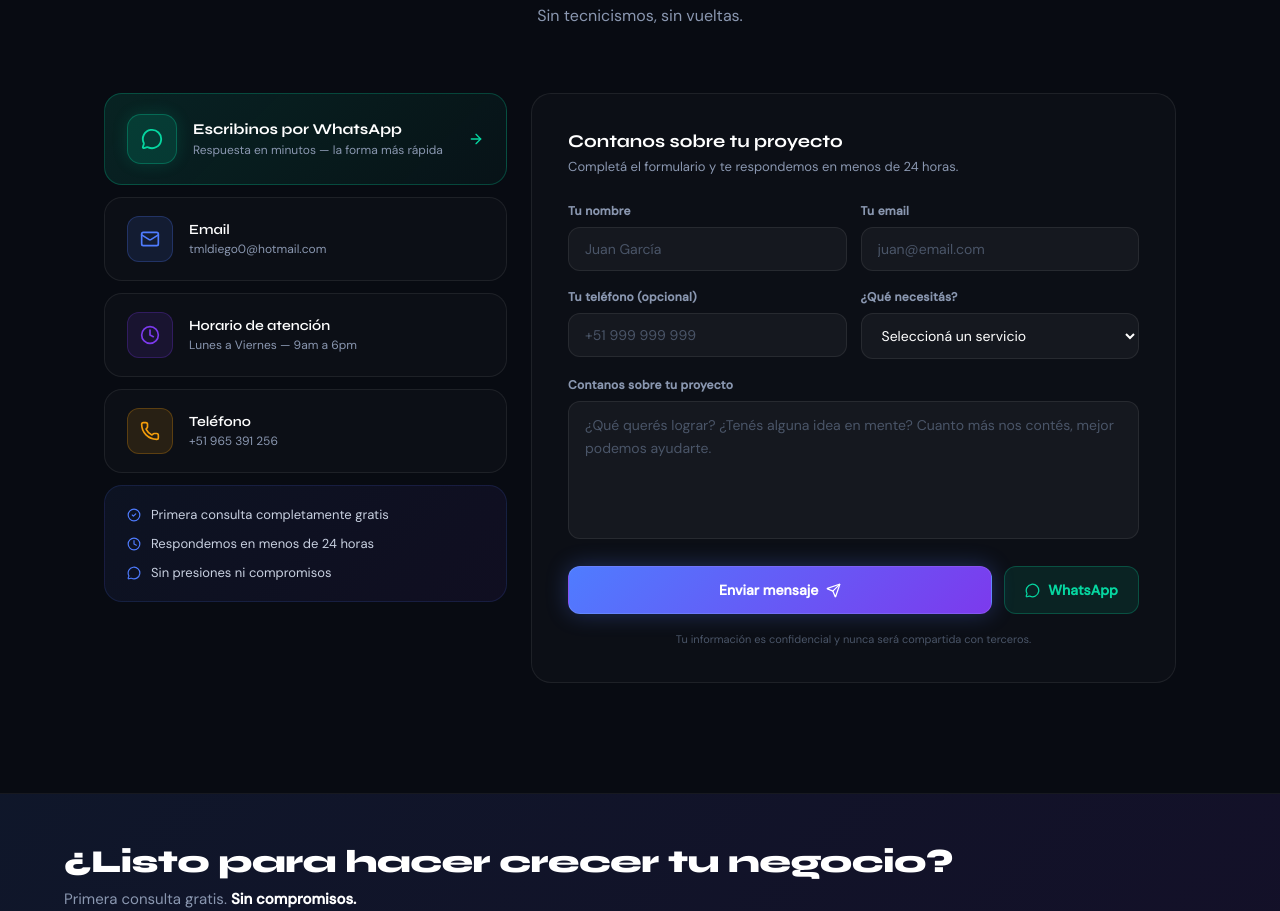
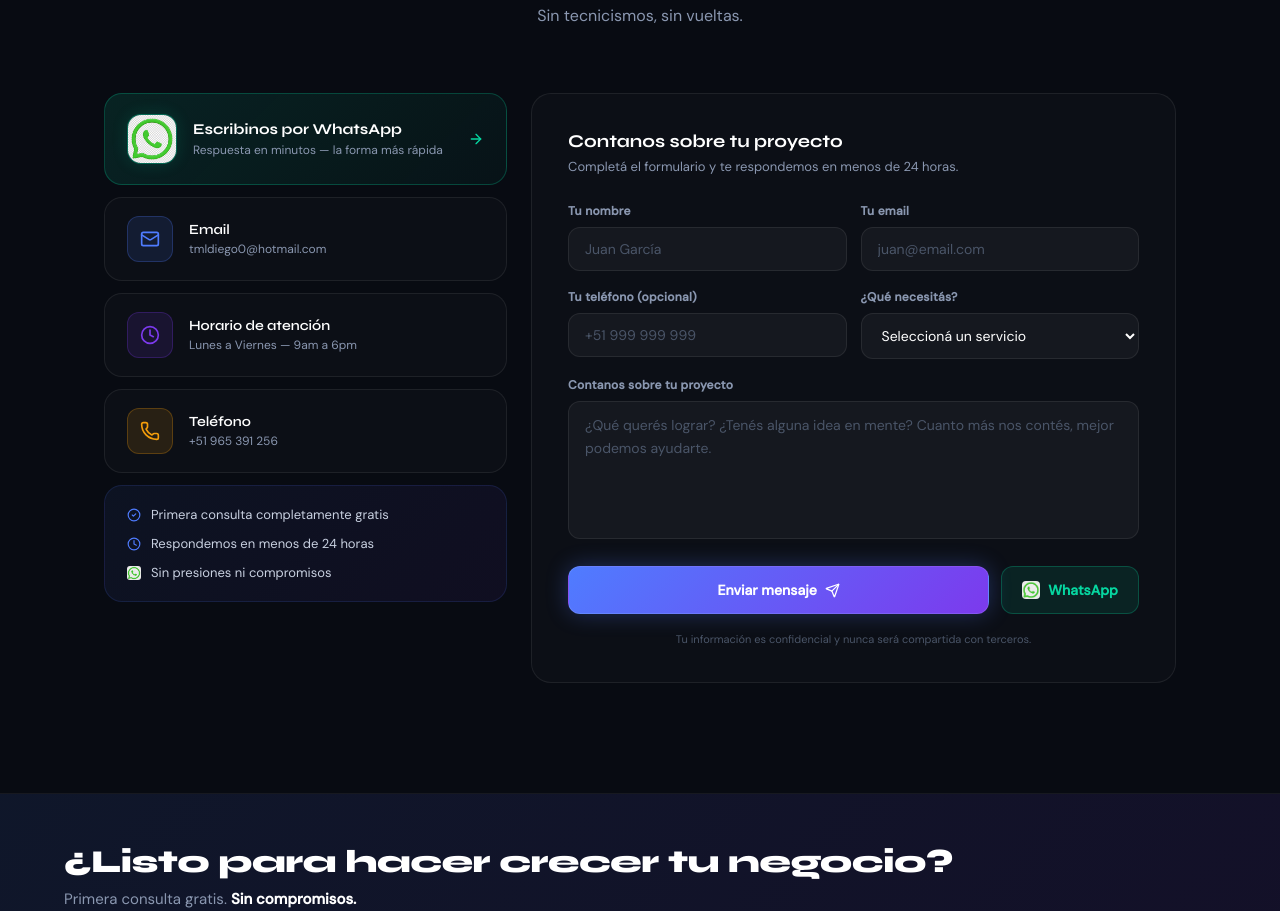
Before and after one commit to Reverse07/Orbit-Digital, a Next.js app: page / in a window 1280 px wide. Shown: the part 8149-9060 px from the top of the page. Built offline with nearby package versions, Linux system fonts and the light colour scheme.

Commit message:
add WhatsApp logo to contact section

```diff
--- a/components/sections/Contact.tsx
+++ b/components/sections/Contact.tsx
@@ -2,11 +2,12 @@
 
 import { useState } from 'react'
 import { motion, AnimatePresence } from 'framer-motion'
-import { Send, MessageCircle, Mail, Clock, CheckCircle2, ArrowRight, Phone } from 'lucide-react'
+import { Send, Mail, Clock, CheckCircle2, ArrowRight, Phone } from 'lucide-react'
+import Image from 'next/image'
 
 const WHATSAPP = '51965391256'
 const EMAIL = 'tmldiego0@hotmail.com'
-const FORMSPREE_ENDPOINT = 'https://formspree.io/f/xgonorvv' // 👈 Tu endpoint de Formspree
+const FORMSPREE_ENDPOINT = 'https://formspree.io/f/xgonorvv'
 
 const services = [
   { value: 'web', label: 'Página Web Profesional' },
@@ -19,7 +20,7 @@ const services = [
 const guarantees = [
   { icon: CheckCircle2, text: 'Primera consulta completamente gratis' },
   { icon: Clock, text: 'Respondemos en menos de 24 horas' },
-  { icon: MessageCircle, text: 'Sin presiones ni compromisos' },
+  { icon: null, text: 'Sin presiones ni compromisos', isWhatsapp: true },
 ]
 
 export default function Contact() {
@@ -43,28 +44,25 @@ export default function Contact() {
     try {
       const response = await fetch(FORMSPREE_ENDPOINT, {
         method: 'POST',
-        headers: {
-          'Content-Type': 'application/json',
-        },
+        headers: { 'Content-Type': 'application/json' },
         body: JSON.stringify({
           name: formData.name,
           email: formData.email,
           phone: formData.phone,
           service: services.find(s => s.value === formData.service)?.label || formData.service,
           message: formData.message,
-          _subject: `Nuevo mensaje de ${formData.name} - Orbit Digital`, // Asunto del email
+          _subject: `Nuevo mensaje de ${formData.name} - Orbit Digital`,
         }),
       })
 
       if (response.ok) {
         setSent(true)
-        // Opcional: Limpiar el formulario
         setFormData({ name: '', email: '', phone: '', service: '', message: '' })
       } else {
         const data = await response.json()
         setError(data.error || 'Hubo un error al enviar el mensaje. Por favor intentá de nuevo.')
       }
-    } catch (err) {
+    } catch {
       setError('Error de conexión. Por favor intentá de nuevo o escribinos por WhatsApp.')
     } finally {
       setLoading(false)
@@ -161,8 +159,15 @@ export default function Contact() {
                 display: 'flex', alignItems: 'center', justifyContent: 'center',
                 background: 'rgba(6,214,160,0.15)', border: '1px solid rgba(6,214,160,0.3)',
                 boxShadow: '0 0 16px rgba(6,214,160,0.15)',
+                overflow: 'hidden', position: 'relative',
               }}>
-                <MessageCircle size={22} color="#06d6a0" />
+                <Image
+                  src="/img/whatsappLogo.jpg"
+                  alt="WhatsApp"
+                  fill
+                  style={{ objectFit: 'cover' }}
+                  sizes="50px"
+                />
               </div>
               <div style={{ flex: 1 }}>
                 <div style={{
@@ -250,7 +255,13 @@ export default function Contact() {
             }}>
               {guarantees.map((g, i) => (
                 <div key={i} style={{ display: 'flex', alignItems: 'center', gap: 10 }}>
-                  <g.icon size={14} color="#4f7cff" style={{ flexShrink: 0 }} />
+                  {g.isWhatsapp ? (
+                    <div style={{ width: 14, height: 14, borderRadius: 3, overflow: 'hidden', position: 'relative', flexShrink: 0 }}>
+                      <Image src="/img/whatsappLogo.jpg" alt="WhatsApp" fill style={{ objectFit: 'cover' }} sizes="14px" />
+                    </div>
+                  ) : (
+                    g.icon && <g.icon size={14} color="#4f7cff" style={{ flexShrink: 0 }} />
+                  )}
                   <span style={{ color: '#c8d0e0', fontSize: 13 }}>{g.text}</span>
                 </div>
               ))}
@@ -264,7 +275,6 @@ export default function Contact() {
           >
             <AnimatePresence mode="wait">
               {sent ? (
-                /* Estado enviado */
                 <motion.div
                   key="success"
                   initial={{ opacity: 0, scale: 0.95 }}
@@ -309,7 +319,6 @@ export default function Contact() {
                 </motion.div>
 
               ) : (
-                /* Formulario */
                 <motion.div
                   key="form"
                   initial={{ opacity: 0 }} animate={{ opacity: 1 }}
@@ -342,7 +351,6 @@ export default function Contact() {
 
                   <form onSubmit={handleSubmit} style={{ display: 'flex', flexDirection: 'column', gap: 18 }}>
 
-                    {/* Nombre + Email */}
                     <div style={{ display: 'grid', gridTemplateColumns: '1fr 1fr', gap: 14 }} className="form-row">
                       <div>
                         <label style={labelStyle}>Tu nombre</label>
@@ -368,7 +376,6 @@ export default function Contact() {
                       </div>
                     </div>
 
-                    {/* Teléfono + Servicio */}
                     <div style={{ display: 'grid', gridTemplateColumns: '1fr 1fr', gap: 14 }} className="form-row">
                       <div>
                         <label style={labelStyle}>Tu teléfono (opcional)</label>
@@ -402,7 +409,6 @@ export default function Contact() {
                       </div>
                     </div>
 
-                    {/* Mensaje */}
                     <div>
                       <label style={labelStyle}>Contanos sobre tu proyecto</label>
                       <textarea
@@ -415,9 +421,7 @@ export default function Contact() {
                       />
                     </div>
 
-                    {/* Botones */}
                     <div style={{ display: 'flex', gap: 12, marginTop: 4 }} className="form-buttons">
-                      {/* Submit */}
                       <motion.button
                         type="submit"
                         disabled={loading}
@@ -439,7 +443,6 @@ export default function Contact() {
                         {!loading && <Send size={15} />}
                       </motion.button>
 
-                      {/* WhatsApp alternativo */}
                       <motion.a
                         href={`https://wa.me/${WHATSAPP}?text=${whatsappMessage}`}
                         target="_blank" rel="noopener noreferrer"
@@ -453,7 +456,9 @@ export default function Contact() {
                           whiteSpace: 'nowrap',
                         }}
                       >
-                        <MessageCircle size={15} />
+                        <div style={{ width: 18, height: 18, borderRadius: 4, overflow: 'hidden', position: 'relative', flexShrink: 0 }}>
+                          <Image src="/img/whatsappLogo.jpg" alt="WhatsApp" fill style={{ objectFit: 'cover' }} sizes="18px" />
+                        </div>
                         WhatsApp
                       </motion.a>
                     </div>
```
